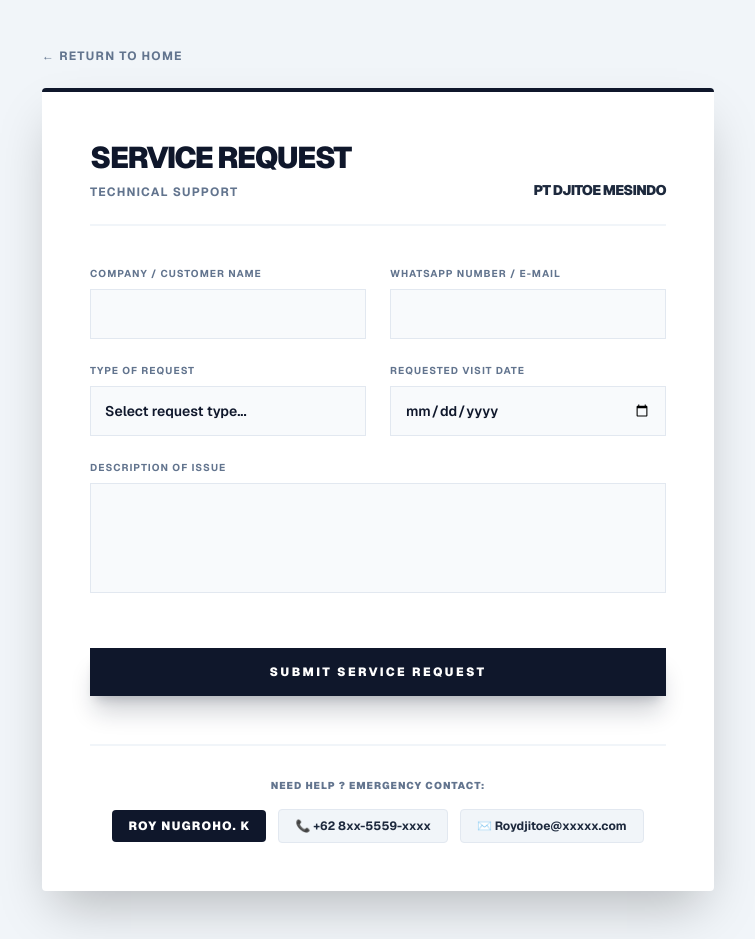
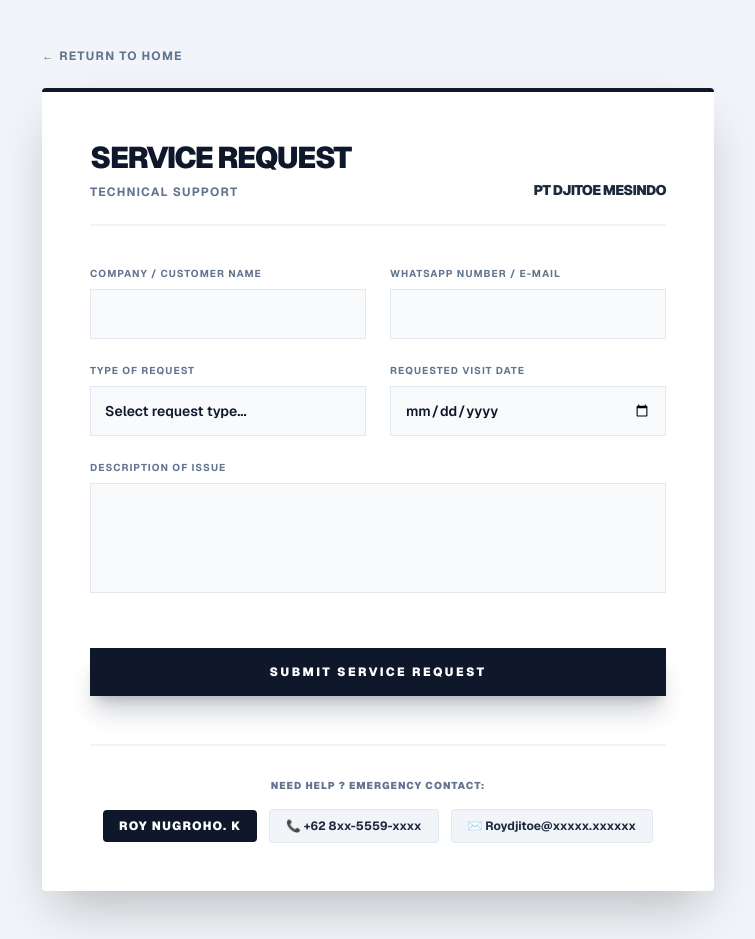
Before and after one commit to kristyamin/tracking-mesin, a Next.js app: page /request in a window 1280 px wide. Shown: the whole page, without its empty margins (262-1017 px from the left). Built offline with nearby package versions, Linux system fonts and the light colour scheme.

Commit message:
NEW NUMB

```diff
--- a/app/request/page.tsx
+++ b/app/request/page.tsx
@@ -176,7 +176,7 @@ export default function RequestService() {
 
               {/* Link Email */}
               <a href="mailto:Roydjitoe@gmail.com" className="flex items-center gap-2 bg-slate-100 hover:bg-red-100 border border-slate-200 hover:border-red-300 text-slate-800 hover:text-red-700 px-4 py-2 text-xs font-bold transition-all rounded-sm cursor-pointer">
-                ✉️ Roydjitoe@xxxxx.com
+                ✉️ Roydjitoe@xxxxx.xxxxxx
               </a>
             </div>
           </div>
```
